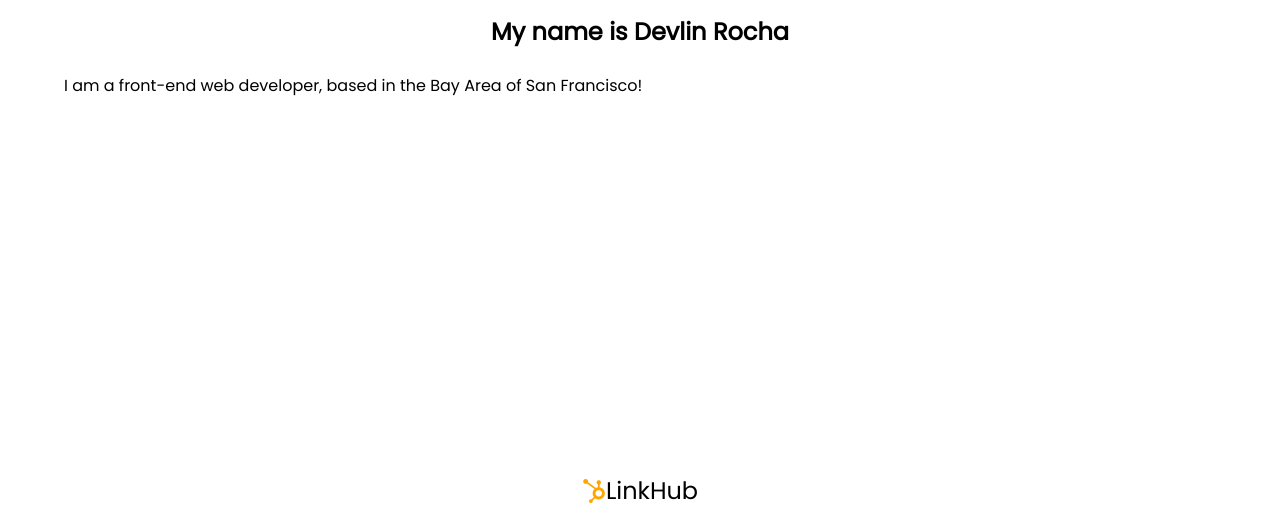
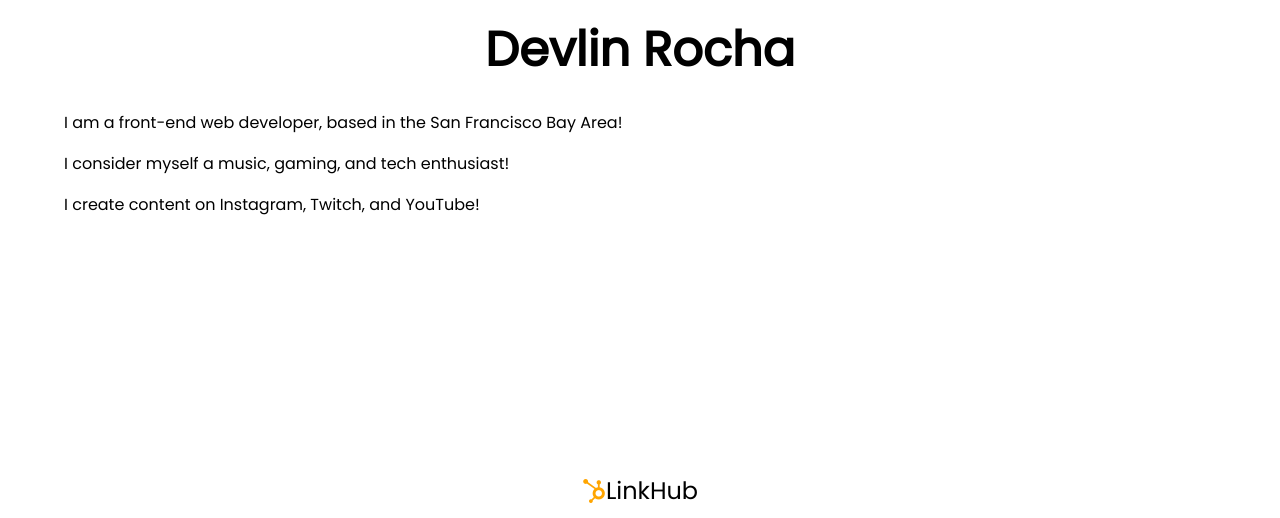
Before and after one commit to DevlinRocha/LinkHub, a plain HTML site: page index.html in a window 1280 px wide. Both pictures are taken after a click on the element "@DevlinCodes". Shown: the part 282-800 px from the top of the page. Drawn offline with Linux system fonts and the light colour scheme.

Commit message:
Changed formatting and added more content to user-bio

```diff
--- a/index.html
+++ b/index.html
@@ -79,8 +79,10 @@
 
         <section class="hidden" id="user-bio-container">
             <div id="user-bio">
-                <h1>My name is Devlin Rocha</h1>
-                <p>I am a front-end web developer, based in the Bay Area of San Francisco!</p>
+                <h1>Devlin Rocha</h1>
+                <p>I am a front-end web developer, based in the San Francisco Bay Area!</p>
+                <p>I consider myself a music, gaming, and tech enthusiast!</p>
+                <p>I create content on Instagram, Twitch, and YouTube!</p>
             </div>
         </section>
     </main>
--- a/style.css
+++ b/style.css
@@ -289,8 +289,9 @@ footer {
 }
 
 #user-bio > h1 {
-    font-size: 1.5rem;
+    font-size: 3rem;
     align-self: center;
     margin: 0;
     padding: 2vh 0 3vh;
+    font-weight: 900;
 }
```
